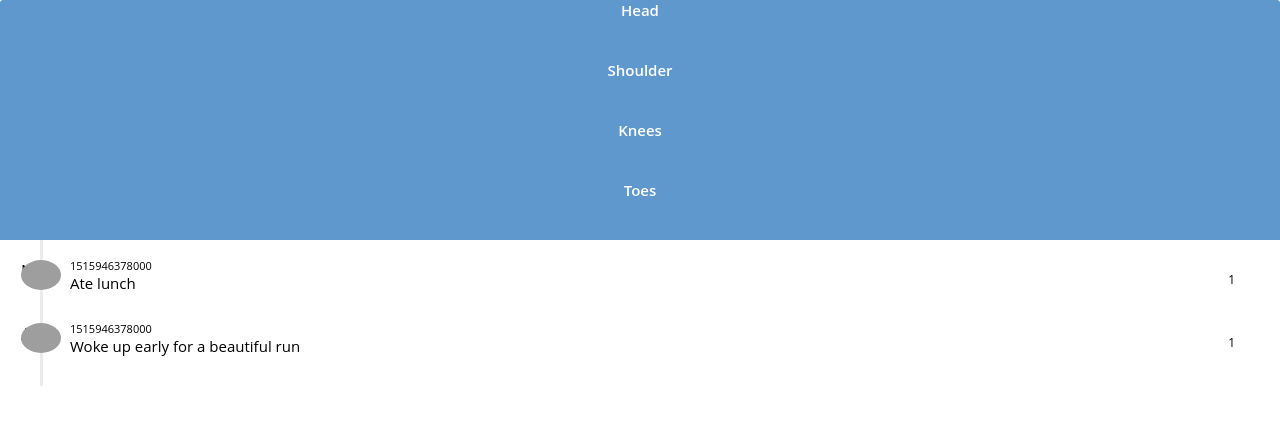
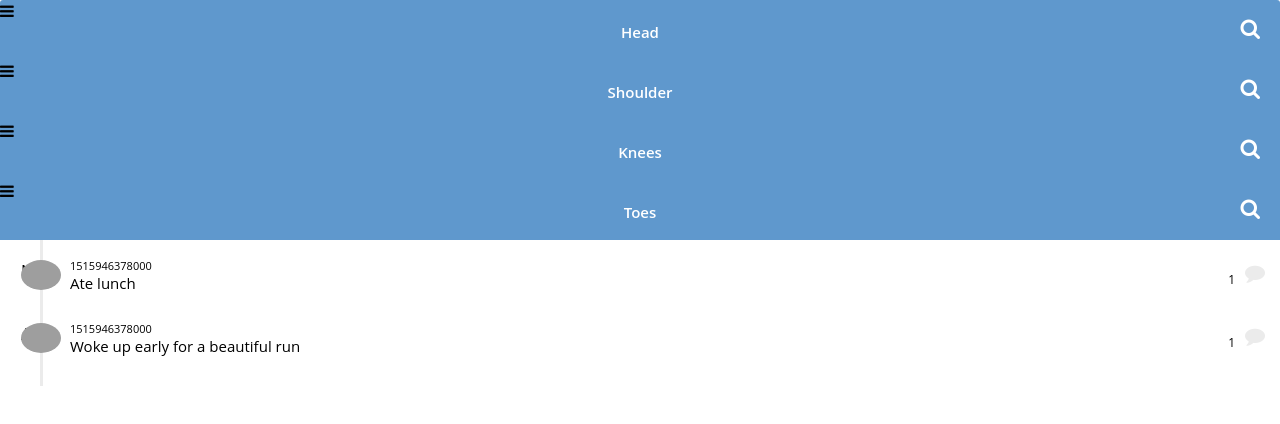
Before and after one commit to psybuglite/React, a React (Create React App) app in the folder 30days/: page / in a window 1280 px wide. Shown: the top 424 px of the page. Built offline with nearby package versions, Linux system fonts and the light colour scheme; grey boxes are pictures that could not be loaded.

Commit message:
added hot reloader and modified content.js

```diff
--- a/30days/public/index.html
+++ b/30days/public/index.html
@@ -9,6 +9,7 @@
       manifest.json provides metadata used when your web app is added to the
       homescreen on Android. See https://developers.google.com/web/fundamentals/engage-and-retain/web-app-manifest/
     -->
+    <link href="https://maxcdn.bootstrapcdn.com/font-awesome/4.7.0/css/font-awesome.min.css" rel="stylesheet" integrity="sha384-wvfXpqpZZVQGK6TAh5PVlGOfQNHSoD2xbE+QkPxCAFlNEevoEH3Sl0sibVcOQVnN" crossorigin="anonymous">
     <link rel="manifest" href="%PUBLIC_URL%/manifest.json">
     <link rel="shortcut icon" href="%PUBLIC_URL%/favicon.ico">
     <!--
--- /dev/null
+++ b/30days/src/Activity.js
@@ -0,0 +1,26 @@
+import React, { Component } from 'react';
+
+class ActivityItem extends React.Component {
+  render() {
+    const {activity} = this.props; // ES6 destructuring
+    return (
+      <div className="item">
+        <div className="avatar">
+          <img
+          alt={activity.text}
+          src={activity.user.avatar} />
+          {activity.user.name}
+        </div>
+        <span className="time">
+          {activity.timestamp}
+        </span>
+          <p>{activity.text}</p>
+        <div className="commentCount">
+          {activity.comments.length}
+        </div>
+      </div>
+    )
+  }
+}
+
+export default ActivityItem;
--- a/30days/src/Content.js
+++ b/30days/src/Content.js
@@ -1,8 +1,21 @@
 import React, { Component } from 'react';
+import ActivityItem from './Activity'
+import activities from './Activities'
 
 
 
 class Content extends React.Component {
+
+  constructor(props) {
+    super(props);
+      this.state = {
+      activities: []
+    }
+  }
+
+  componentWillMount() {
+    this.setState({activities: activities});
+  }
 
 
   render() { const {activities} = this.props; {/*ES6 Destructuring*/}
@@ -10,20 +23,10 @@ class Content extends React.Component {
       <div className="content">
           <div className="line"></div>
           {/* Timeline item */}
-          {activities.map((activity) => {
-          return (
-            <div className="item">
-                <div className="avatar">
-                    <img alt={activity.text} src={activity.user.avatar} /> {activity.user.name}
-                </div>
-                <span className="time">{activity.timestamp}</span>
-                <p>{activity.text}</p>
-                <div className="commentCount">
-                    {activity.comments.length}
-                </div>
-            </div>
-          )
-          })}
+          {activities.map((activity) => (
+            <ActivityItem
+            activity={activity} />
+          ))}
       </div>
     )
   }
--- a/30days/src/Header.js
+++ b/30days/src/Header.js
@@ -4,7 +4,7 @@ import React, { Component } from 'react';
     render() {
         return (
           <div className="header">
-              <div className="fa fa-more"></div>
+              <div className="fa fa-reorder"></div>
                 <span className="title">{this.props.title}</span>
               <input type="text" className="searchInput" placeholder="Search ..." />
               <div className="fa fa-search searchIcon"></div>
--- a/30days/src/index.js
+++ b/30days/src/index.js
@@ -4,5 +4,9 @@ import './index.css';
 import App from './App';
 import registerServiceWorker from './registerServiceWorker';
 
-ReactDOM.render( <App / > , document.querySelector('.demo'));
+ReactDOM.render( < App / > , document.querySelector('.demo'));
 registerServiceWorker();
+
+if (module.hot) {
+    module.hot.accept()
+}
```
